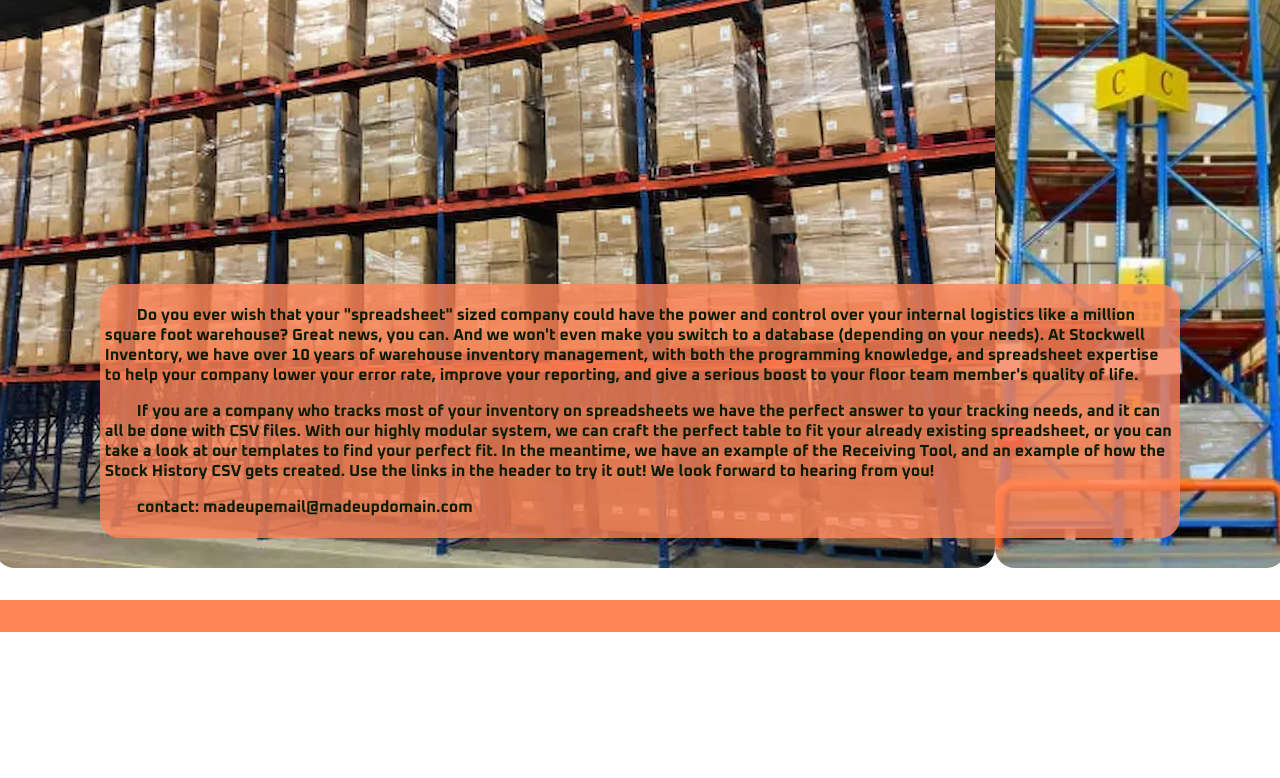
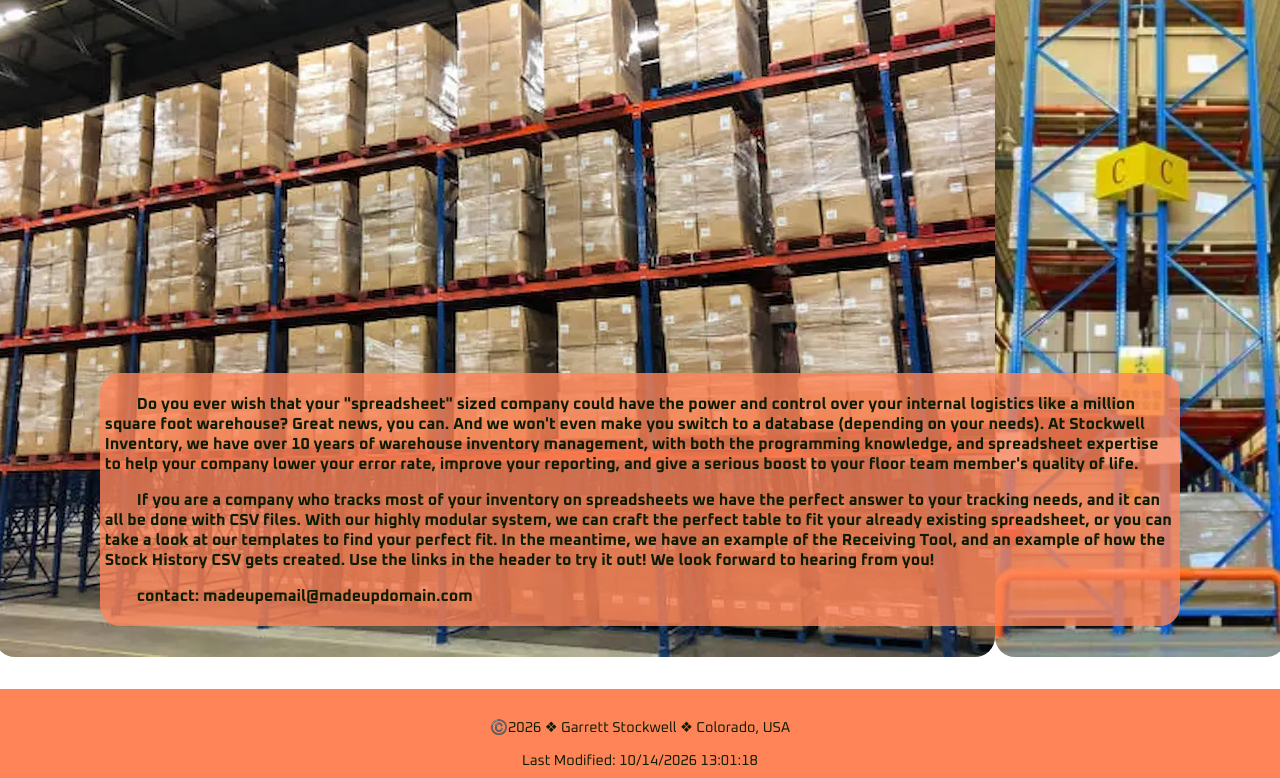
Before and after one commit to asaltycarebear/swms, a website built with Vite: page src/index.html in a window 1280 px wide. Shown: the part 214-992 px from the top of the page. Before the commit the page ends 846 px from the top, so only its background shows below. Built offline with nearby package versions, Linux system fonts and the light colour scheme.

Commit message:
Get Dates solved all my problems???

```diff
--- a/src/data/location.json
+++ b/src/data/location.json
@@ -10,7 +10,8 @@
             "10122026002",
             "10122026001",
             "10122026007",
-            "10142026001"
+            "10142026001",
+            "10142026002"
         ],
         "weight": "",
         "storage type": null,
--- a/src/scripts/getdates.js
+++ b/src/scripts/getdates.js
@@ -1,3 +1,22 @@
-document.getElementById("currentyear").textContent = new Date().getFullYear();
+function updateDates() {
+    const currentYear = document.getElementById("currentyear");
+    const lastModified = document.getElementById("lastModified");
 
-document.getElementById("lastModified").textContent = "Last Modified: " + document.lastModified;
+    if (!currentYear || !lastModified) {
+        return false;
+    }
+
+    currentYear.textContent = new Date().getFullYear();
+    lastModified.textContent = `Last Modified: ${document.lastModified}`;
+    return true;
+}
+
+if (!updateDates()) {
+    const footerObserver = new MutationObserver(() => {
+        if (updateDates()) {
+            footerObserver.disconnect();
+        }
+    });
+
+    footerObserver.observe(document.body, { childList: true, subtree: true });
+}
```
Also changed, not shown: src/confirm.html (+2 -2 lines), src/data/lpn.json (+19 -0 lines), src/index.html (+1 -1 lines).
